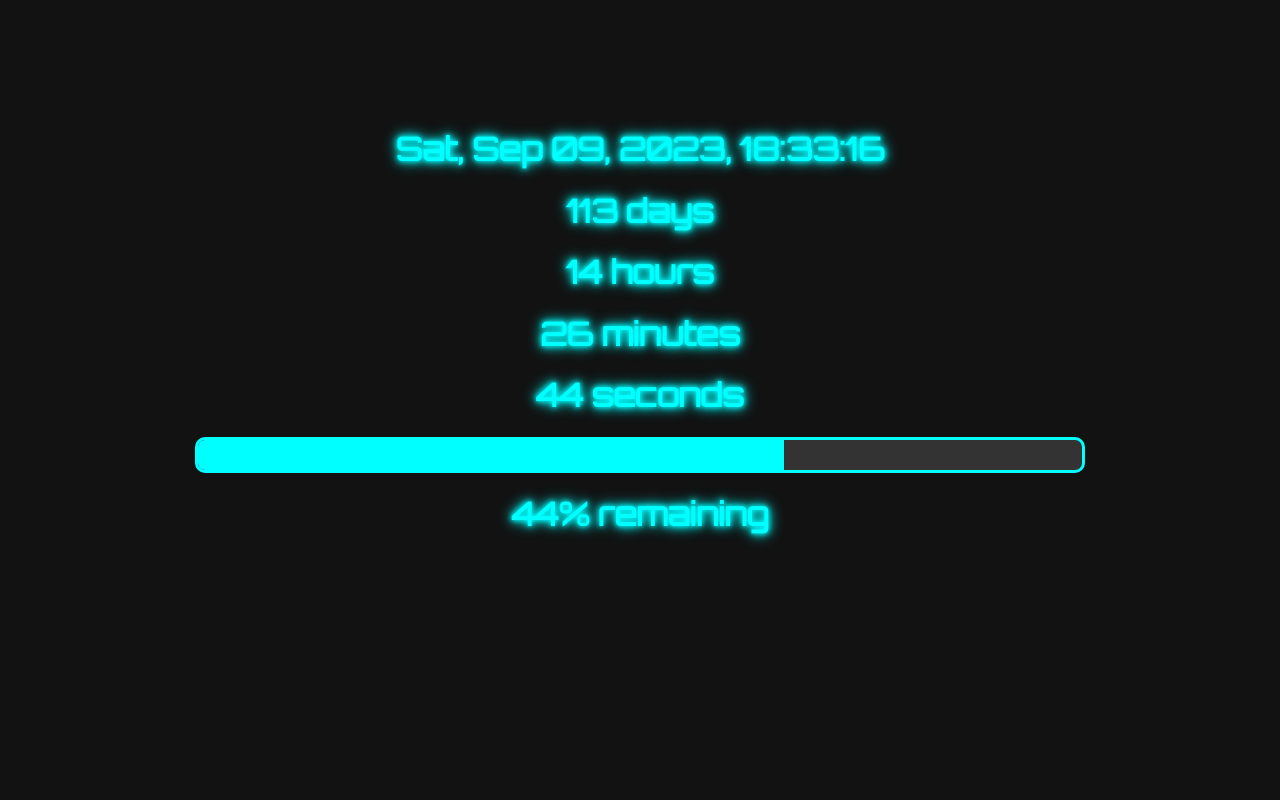
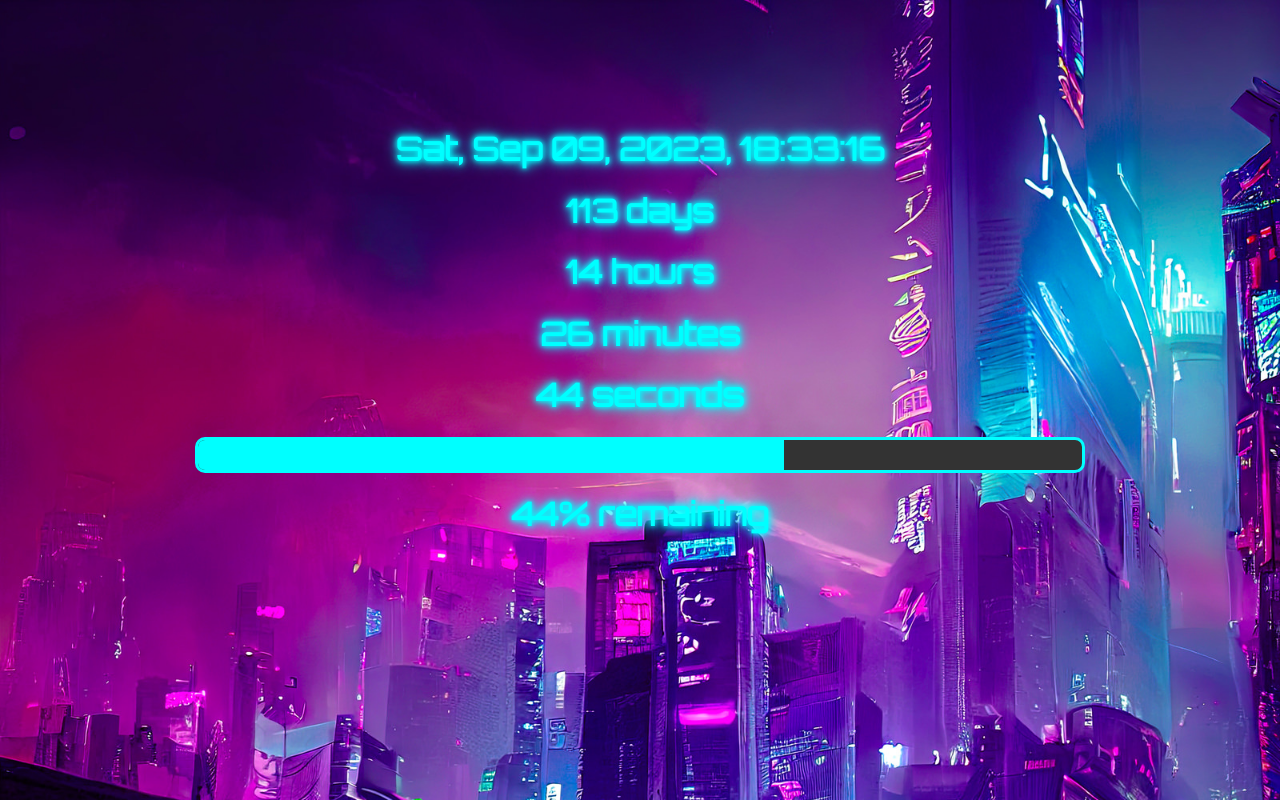
Before and after one commit to iwaohig/YearlyProgress, a plain HTML site: page index.html in a window 1280 px wide. Drawn offline with Linux system fonts and the light colour scheme.

Commit message:
Update index.html

```diff
--- a/index.html
+++ b/index.html
@@ -12,7 +12,7 @@
             color: #0ff;
             text-align: center;
             padding-top: 100px;
-            background-image: url('example.jpg'); /* あなたの背景画像へのパス */
+            background-image: url('aig-ai20221111050-xl_TP_V.jpg'); /* ぱくたそ（www.pakutaso.com）あなたの背景画像へのパス */
             background-size: cover;
             background-repeat: no-repeat;
         }
```
